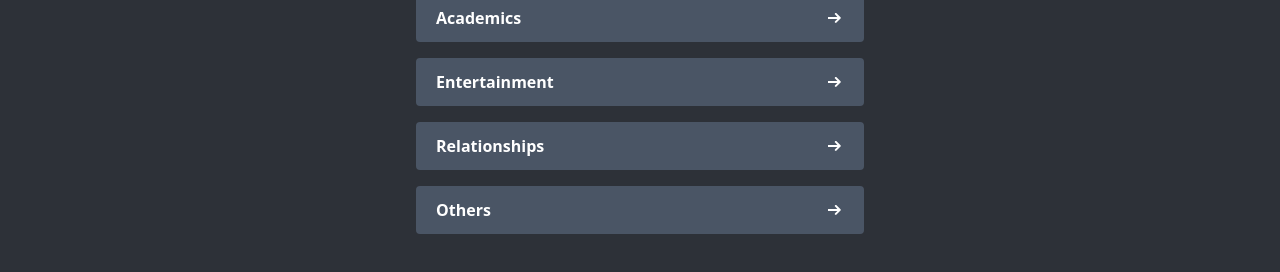
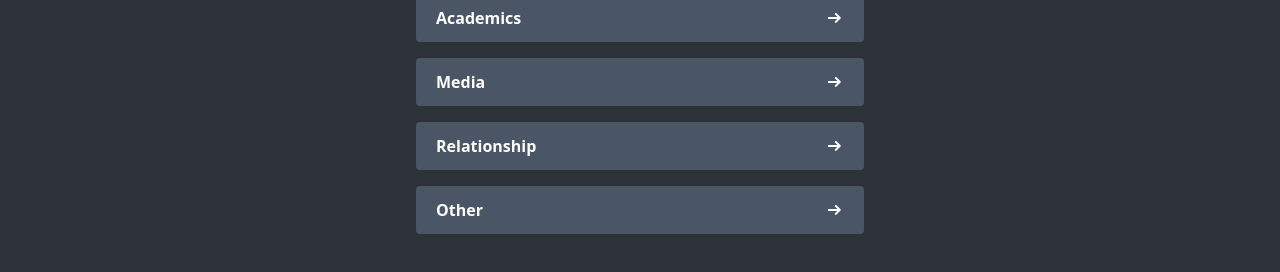
Before and after one commit to CSC105-2024/csc105-Hackathon-G06-WarPeace, a React (Vite) app in the folder frontend/: page /HomePage in a window 1280 px wide. Shown: the part 382-654 px from the top of the page. Built offline with nearby package versions, Linux system fonts and the light colour scheme.

Commit message:
fetch api for topic selection

```diff
--- a/frontend/src/pages/Addpost.jsx
+++ b/frontend/src/pages/Addpost.jsx
@@ -121,6 +121,7 @@ const AddPost = () => {
             className="w-full m-3 md:w-1/2 border-1 bg-white rounded-[10px] px-2 py-2"
           >
             <option>Politics</option>
+            <option>Academics</option>
             <option>Media</option>
             <option>Relationship</option>
             <option>Other</option>
--- a/frontend/src/pages/HomePage.jsx
+++ b/frontend/src/pages/HomePage.jsx
@@ -8,9 +8,9 @@ const HomePage = () => {
   const categories = [
     "Politics",
     "Academics",
-    "Entertainment",
-    "Relationships",
-    "Others",
+    "Media",
+    "Relationship",
+    "Other",
   ];
 
   const handleCategoryClick = (category) => {
--- a/frontend/src/pages/TopicPage.jsx
+++ b/frontend/src/pages/TopicPage.jsx
@@ -1,29 +1,33 @@
 //topic.jsx
-import React, { useEffect, useState } from 'react';
-import { useParams } from 'react-router-dom';
-import Navbar from '../components/Navbar';
-import PostCard from '../components/PostCard';
+import axios from "axios";
+import React, { useEffect, useState } from "react";
+import { useParams } from "react-router-dom";
+import Navbar from "../components/Navbar";
+import PostCard from "../components/PostCard";
 
 const topicInfo = {
   politics: {
-    title: 'Politics',
-    description: 'Discuss government, policies, political events, and global affairs.',
+    title: "Politics",
+    description:
+      "Discuss government, policies, political events, and global affairs.",
   },
   academics: {
-    title: 'Academics',
-    description: 'Talk about studies, exams, school life, and anything educational.',
+    title: "Academics",
+    description:
+      "Talk about studies, exams, school life, and anything educational.",
   },
-  entertainment: {
-    title: 'Entertainment',
-    description: 'Discuss movies, music, games, celebrities, and media trends.',
+  media: {
+    title: "Media",
+    description: "Discuss movies, music, games, celebrities, and media trends.",
   },
-  relationships: {
-    title: 'Relationships',
-    description: 'Share and seek advice on friendships, love, family, and more.',
+  relationship: {
+    title: "Relationship",
+    description:
+      "Share and seek advice on friendships, love, family, and more.",
   },
-  others: {
-    title: 'Others',
-    description: 'Topics that don’t fit in the main categories.',
+  other: {
+    title: "Other",
+    description: "Topics that don’t fit in the main categories.",
   },
 };
 
@@ -32,32 +36,36 @@ const POSTS_PER_PAGE = 10;
 const TopicPage = () => {
   const { category } = useParams();
   const topic = topicInfo[category] || {
-    title: 'Unknown Topic',
-    description: 'This topic does not exist.',
+    title: "Unknown Topic",
+    description: "This topic does not exist.",
   };
 
   const [allPosts, setAllPosts] = useState([]);
   const [currentPage, setCurrentPage] = useState(1);
+  const fetchAllPost = async () => {
+    try {
+      const res = await axios.get("http://localhost:3000/post/all", {
+        withCredentials: true,
+      });
+      console.log(res.data.data);
+      setAllPosts(res.data.data);
+    } catch (err) {
+      console.error("Error fetching my post:", err);
+    }
+  };
   useEffect(() => {
-    const fetchPosts = async () => {
-      try {
-        const res = await fetch('/post/all');
-        const data = await res.json();
-        setAllPosts(data);
-      } catch (error) {
-        console.error('Failed to fetch posts:', error);
-      }
-    };
-
-    fetchPosts();
+    fetchAllPost();
   }, []);
   const filteredPosts = allPosts.filter(
-    (post) => post.category?.toLowerCase() === category.toLowerCase()
+    (post) => post.topic?.toLowerCase() === category.toLowerCase()
   );
 
   const totalPages = Math.ceil(filteredPosts.length / POSTS_PER_PAGE);
   const startIndex = (currentPage - 1) * POSTS_PER_PAGE;
-  const currentPosts = filteredPosts.slice(startIndex, startIndex + POSTS_PER_PAGE);
+  const currentPosts = filteredPosts.slice(
+    startIndex,
+    startIndex + POSTS_PER_PAGE
+  );
 
   const handlePrev = () => {
     if (currentPage > 1) setCurrentPage(currentPage - 1);
@@ -79,14 +87,16 @@ const TopicPage = () => {
           {currentPosts.map((post) => (
             <PostCard
               key={post.id}
-              content={post.content}
-              date={post.date}
+              content={post.text}
+              date={post.createdAt}
               comments={post.comments || []}
             />
           ))}
 
           {currentPosts.length === 0 && (
-            <p className="text-gray-400 text-center">No posts available in this category.</p>
+            <p className="text-gray-400 text-center">
+              No posts available in this category.
+            </p>
           )}
         </div>
         {totalPages > 1 && (
@@ -95,7 +105,7 @@ const TopicPage = () => {
               onClick={handlePrev}
               disabled={currentPage === 1}
               className={`text-2xl hover:text-white ${
-                currentPage === 1 ? 'opacity-50 cursor-not-allowed' : ''
+                currentPage === 1 ? "opacity-50 cursor-not-allowed" : ""
               }`}
             >
               <FontAwesomeIcon icon={faChevronLeft} />
@@ -107,7 +117,9 @@ const TopicPage = () => {
               onClick={handleNext}
               disabled={currentPage === totalPages}
               className={`text-2xl hover:text-white ${
-                currentPage === totalPages ? 'opacity-50 cursor-not-allowed' : ''
+                currentPage === totalPages
+                  ? "opacity-50 cursor-not-allowed"
+                  : ""
               }`}
             >
               <FontAwesomeIcon icon={faChevronRight} />
--- a/frontend/src/pages/addPost.jsx
+++ b/frontend/src/pages/addPost.jsx
@@ -121,6 +121,7 @@ const AddPost = () => {
             className="w-full m-3 md:w-1/2 border-1 bg-white rounded-[10px] px-2 py-2"
           >
             <option>Politics</option>
+            <option>Academics</option>
             <option>Media</option>
             <option>Relationship</option>
             <option>Other</option>
```
